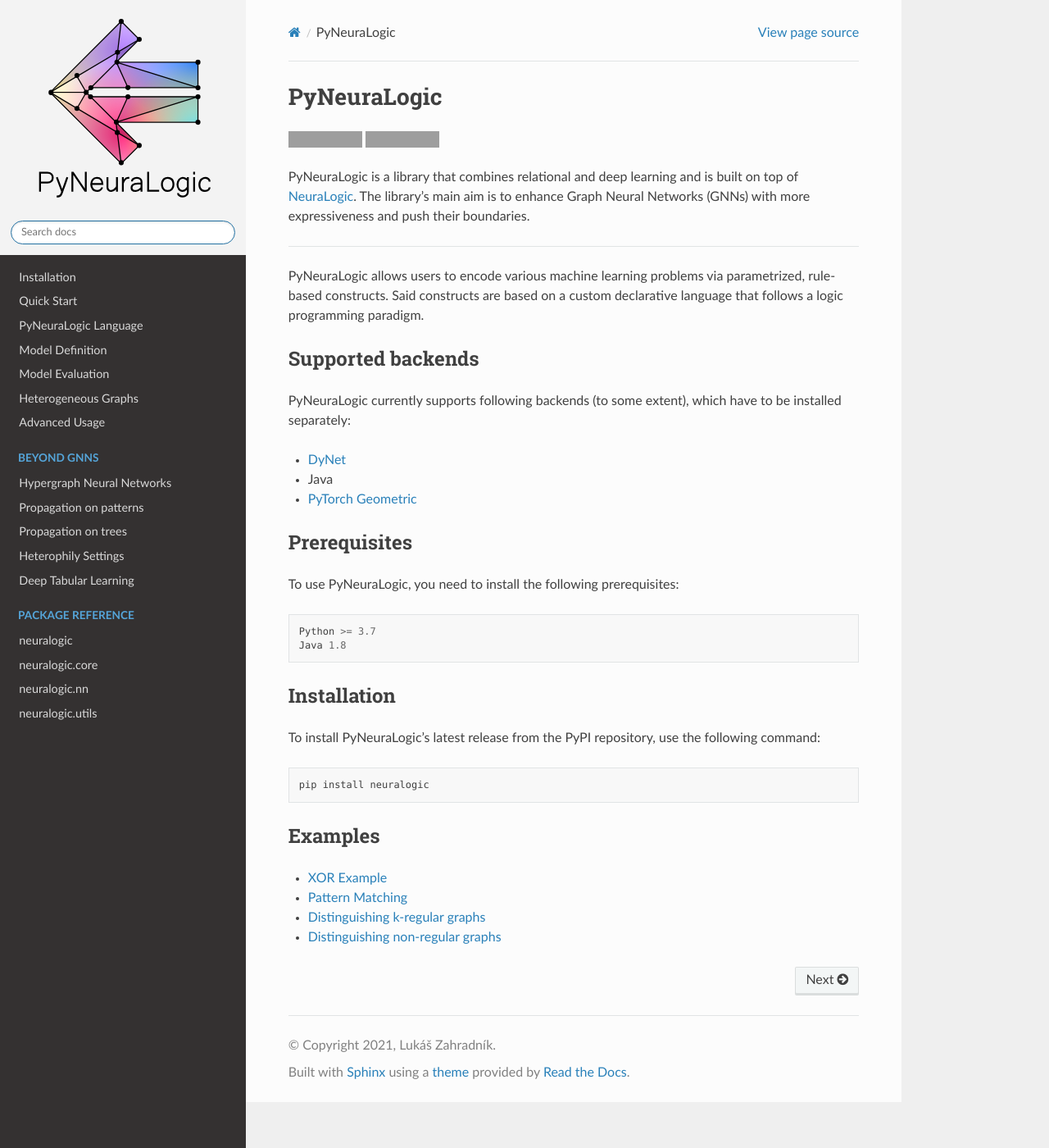
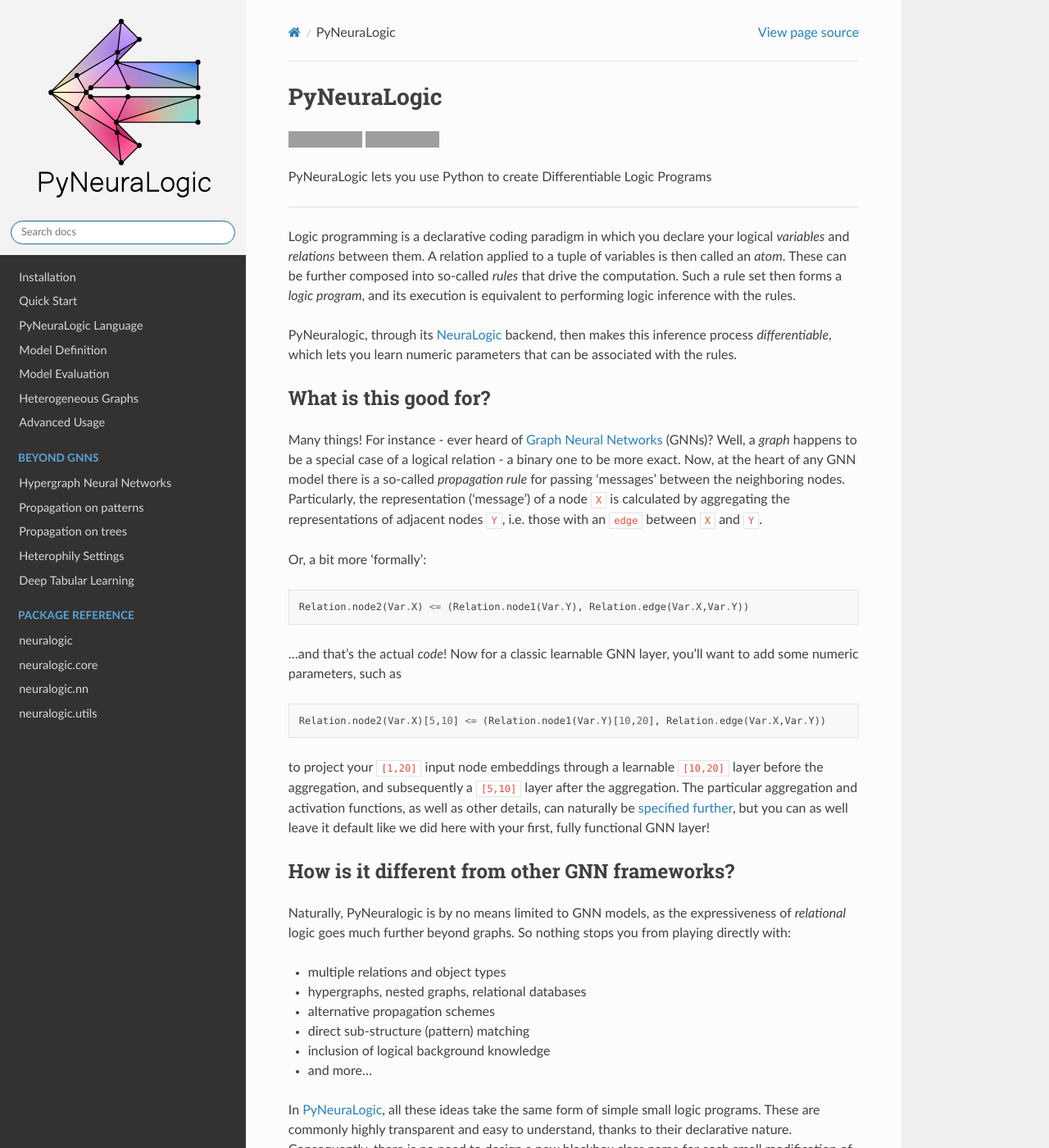
Before and after one commit to LukasZahradnik/PyNeuraLogic, a Sphinx documentation site: the page built from docs/index.rst, in a window 1280 px wide and 1400 px high. Shown: the whole window at 82% size. Built offline with Sphinx 7.4.7 and the Read the Docs theme 2.0.0, drawn with Linux system fonts in a browser that asks for light colours; some of the changed text lies outside the part shown; grey boxes are pictures that could not be loaded.

Commit message:
Update docs index

```diff
--- a/docs/index.rst
+++ b/docs/index.rst
@@ -44,18 +44,69 @@
     :target: https://badge.fury.io/py/neuralogic
 
 
-PyNeuraLogic is a library that combines relational and deep learning and is built on top of
-`NeuraLogic <https://github.com/GustikS/NeuraLogic>`_. The library's main aim is to enhance Graph Neural Networks
-(GNNs) with more expressiveness and push their boundaries.
+PyNeuraLogic lets you use Python to create Differentiable Logic Programs
 
 --------
 
-PyNeuraLogic allows users to encode various machine learning problems via parametrized, rule-based constructs.
-Said constructs are based on a custom declarative language that follows a logic programming paradigm.
+Logic programming is a declarative coding paradigm in which you declare your logical *variables* and *relations* between them. A relation applied to a tuple of variables is then called an *atom*. These can be further composed into so-called *rules* that drive the computation. Such a rule set then forms a *logic program*, and its execution is equivalent to performing logic inference with the rules.
+
+PyNeuralogic, through its `NeuraLogic <https://github.com/GustikS/NeuraLogic>`_ backend, then makes this inference process *differentiable*, which lets you learn numeric parameters that can be associated with the rules.
+
+
+What is this good for?
+**********************
+
+Many things! For instance - ever heard of `Graph Neural Networks <https://distill.pub/2021/gnn-intro/>`_ (GNNs)? Well, a *graph*
+happens to be a special case of a logical relation - a binary one to be more exact. Now, at the heart of any GNN model there is
+a so-called *propagation rule* for passing 'messages' between the neighboring nodes. Particularly, the representation ('message')
+of a node :code:`X` is calculated by aggregating the representations of adjacent nodes :code:`Y`, i.e. those with an :code:`edge`
+between :code:`X` and :code:`Y`.
+
+Or, a bit more 'formally':
+
+.. code-block::
+
+    Relation.node2(Var.X) <= (Relation.node1(Var.Y), Relation.edge(Var.X,Var.Y))
+
+...and that's the actual *code*! Now for a classic learnable GNN layer, you'll want to add some numeric parameters, such as
+
+.. code-block::
+
+    Relation.node2(Var.X)[5,10] <= (Relation.node1(Var.Y)[10,20], Relation.edge(Var.X,Var.Y))
+
+to project your :code:`[1,20]` input node embeddings through a learnable :code:`[10,20]` layer before the aggregation,
+and subsequently a :code:`[5,10]` layer after the aggregation. The particular aggregation and activation functions, as
+well as other details, can naturally be `specified further <https://pyneuralogic.readthedocs.io/en/latest/language.html>`_,
+but you can as well leave it default like we did here with your first, fully functional GNN layer!
+
+How is it different from other GNN frameworks?
+**********************************************
+
+Naturally, PyNeuralogic is by no means limited to GNN models, as the expressiveness of *relational* logic goes much further beyond graphs. So nothing stops you from playing directly with:
+
+- multiple relations and object types
+- hypergraphs, nested graphs, relational databases
+- alternative propagation schemes
+- direct sub-structure (pattern) matching
+- inclusion of logical background knowledge
+- and more...
+
+In `PyNeuraLogic <https://dspace.cvut.cz/bitstream/handle/10467/97065/F3-DP-2021-Zahradnik-Lukas-Extending-Graph-Neural-Networks-with-Relational-Logic.pdf?sequence=-1&isAllowed=y>`_,
+all these ideas take the same form of simple small logic programs. These are commonly highly transparent and easy to understand, thanks to their declarative nature. Consequently,
+there is no need to design a new blackbox class name for each small modification of the GNN rule - you code directly at the level of the logical principles here!
+
+The backend engine then creates the underlying differentiable computation (inference) graphs in a fully automated and dynamic fashion, hence you don't have to care about aligning everything into some (static) tensor operations.
+This gives you considerably more expressiveness, and, perhaps surprisingly, sometimes even `performance <https://arxiv.org/abs/2007.06286>`_.
+
+
+We hope you'll find the framework useful in designing your own deep **relational** learning ideas beyond the GNNs!
+Please let us know if you need some guidance or would like to cooperate!
+
+
 
 
 Supported backends
-##################
+******************
 
 | PyNeuraLogic currently supports following backends (to some extent), which have to be installed separately:
 
@@ -63,8 +114,9 @@
 - Java
 - `PyTorch Geometric <https://github.com/rusty1s/pytorch_geometric>`_
 
+
 Prerequisites
-#############
+*************
 
 | To use PyNeuraLogic, you need to install the following prerequisites:
 
@@ -75,7 +127,7 @@
 
 
 Installation
-############
+************
 
 | To install PyNeuraLogic's latest release from the PyPI repository, use the following command:
 
@@ -85,7 +137,7 @@
 
 
 Examples
-########
+********
 
 
 - `XOR Example <https://github.com/LukasZahradnik/PyNeuraLogic/blob/master/examples/IntroductionIntoPyNeuraLogic.ipynb>`_
```
